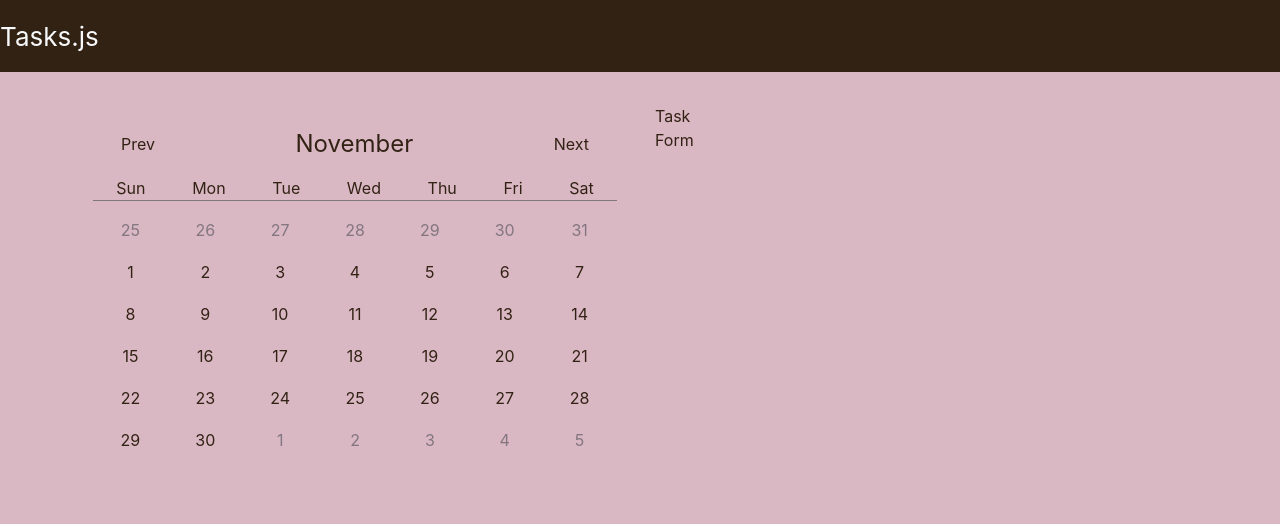
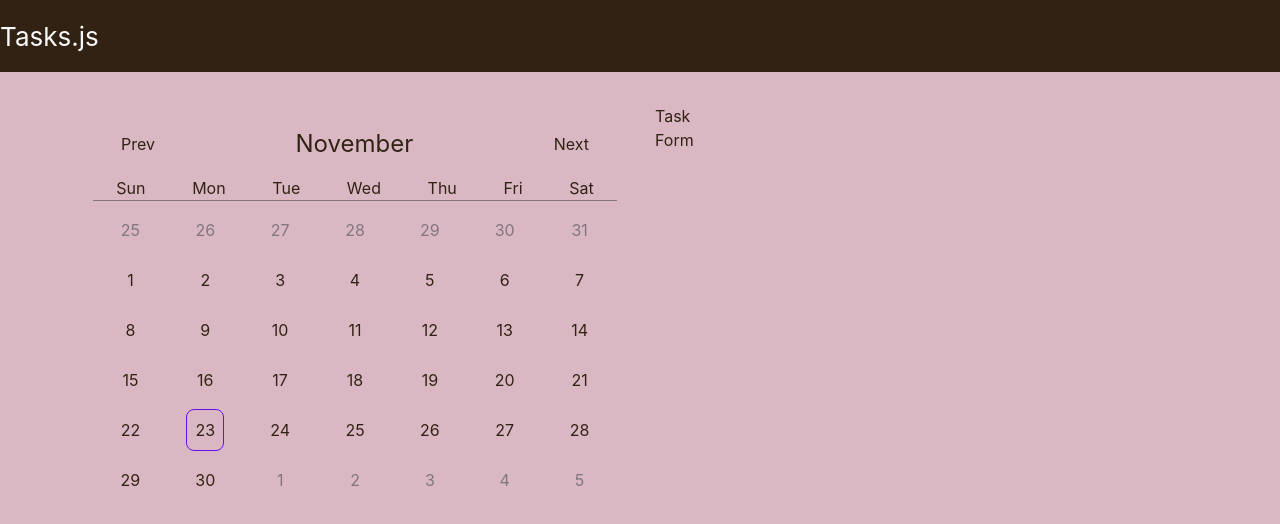
Before and after one commit to travhow99/tasks-js, a React (Create React App) app: page / in a window 1280 px wide. Shown: the top 524 px of the page. Built offline with nearby package versions, Linux system fonts and the light colour scheme.

Commit message:
Calendar styling and improved accuracy

```diff
--- a/package.json
+++ b/package.json
@@ -11,6 +11,7 @@
     "luxon": "^1.25.0",
     "react": "^17.0.1",
     "react-dom": "^17.0.1",
+    "react-icons": "^4.1.0",
     "react-scripts": "4.0.0",
     "reactstrap": "^8.7.1",
     "typescript": "^4.1.2",
--- a/src/components/Calendar.css
+++ b/src/components/Calendar.css
@@ -52,7 +52,6 @@
     cursor: pointer;
     padding: 0.5rem;
     border-radius: 0.5rem;
-    width: 50%;
     text-align: center;
     border: 1px solid transparent;
     white-space: nowrap;
--- a/src/components/Calendar.js
+++ b/src/components/Calendar.js
@@ -11,22 +11,48 @@ const Calendar = (props) => {
 
     const [selectedDay, setSelectedDay] = useState(dt);
 
-    console.log('current selected...', selectedDay, selectedDay.year)
+    console.log('current selected...', selectedDay, selectedDay.toISODate(), selectedDay.year)
 
-    let firstWeekInMonth = selectedDay.set({ day: 1 }).weekNumber;
-
+    let firstWeekInMonth = selectedDay.startOf('month').weekNumber;
+    console.log(firstWeekInMonth);
     if (firstWeekInMonth === 53) firstWeekInMonth = 0;
 
     const daysInMonth = selectedDay.daysInMonth;
 
-    let lastWeekInMonth = selectedDay.set({ day: daysInMonth }).weekNumber;
+    let lastWeekInMonth = selectedDay.endOf('month').weekNumber;
+    console.log(lastWeekInMonth);
+
     if (lastWeekInMonth === 1) lastWeekInMonth = 53;
 
+    if (selectedDay.month === 1) {
+
+    }
+
+    let diff = lastWeekInMonth - firstWeekInMonth;
+    let current = 0;
     let calendar = [];
-    console.log('building calendar', firstWeekInMonth, lastWeekInMonth)
+
+    while (current <= diff) {
+        let useWeek = selectedDay.startOf('month').plus({week: current}).startOf('week');
+
+        calendar.push({
+            week: current,
+            days: Array(7).fill(0).map((n, i) => useWeek.set({ day: useWeek.day + i - 1}))
+        });
+
+        if (useWeek.weekNumber === selectedDay.endOf('month').weekNumber && selectedDay.endOf('month').weekday === 7) diff++;
+
+        current++;
+    }
+
+    /* console.log('building calendar', firstWeekInMonth, lastWeekInMonth)
     for (let week = firstWeekInMonth; week <= lastWeekInMonth; week++) {
+        console.log(selectedDay.year, 'setting to ' + week)
         let useWeek = selectedDay.set({ weekNumber: week });
+        console.log(useWeek);
         useWeek = useWeek.startOf('week')
+
+        console.log(useWeek.year);
 
         calendar.push({
             week: week,
@@ -41,32 +67,35 @@ const Calendar = (props) => {
                 days: Array(7).fill(0).map((n, i) => lastWeek.set({ day: lastWeek.day + i - 1 }))
             });
         }
-    }
+    } */
+
+    console.log(calendar);
 
     const dateClassName = (day) => {
-        let className = 'calendar-day';
-
-        console.log(day.month, selectedDay.month)
-        console.log(day.hasSame(selectedDay, 'month'))
+        let className = 'calendar-day-container';
 
         let addition = day.hasSame(selectedDay, 'month')
                         ? day.hasSame(selectedDay, 'day')
-                            ? ' selected-date'
+                            ? ' calendar-current-date'
                             : ''
                         : day.startOf('month') < selectedDay.startOf('month')
                             ? ' calendar-previous-date'
                             : ' calendar-future-date';
 
-        console.log(addition)
-
         className += addition;
 
-        console.log(className)
         return className;
     }
 
-    const is_today = (day1, day2) => {
-        return day1.day === day2.day && day1.month === day2.month && day1.year === day2.year;
+    const dayClassName = (day) => {
+        let className = 'calendar-day';
+        className += is_today(day) ? ' selected-date' : '';
+
+        return className;
+    }
+
+    const is_today = (day1) => {
+        return day1.day === selectedDay.day && day1.month === selectedDay.month && day1.year === selectedDay.year;
     }
 
     const abbreviate = (str) => str.substring(0, 3);
@@ -90,7 +119,7 @@ const Calendar = (props) => {
                     Next
                 </div>
             </div>
-            {!is_today(dt, selectedDay) &&
+            {!is_today(dt) &&
                 <div className="calendar-btn-container">
                     <div className="calendar-today-btn" onClick={(()=> setSelectedDay(dt))}>
                         Today
@@ -108,7 +137,7 @@ const Calendar = (props) => {
                 <div key={week.week} className="calendar-week">
                     {week.days.map((day, index) => (
                         <div key={index} className={dateClassName(day)}>
-                            <div className={''/* dayClassName(day) */} onClick={(() => setSelectedDay(day))}>
+                            <div className={dayClassName(day)} onClick={(() => setSelectedDay(day))}>
                                 {day.day}
                             </div>
                         </div>
```
Also changed, not shown: 1 other file (tests, documents, lock files or other folders).
